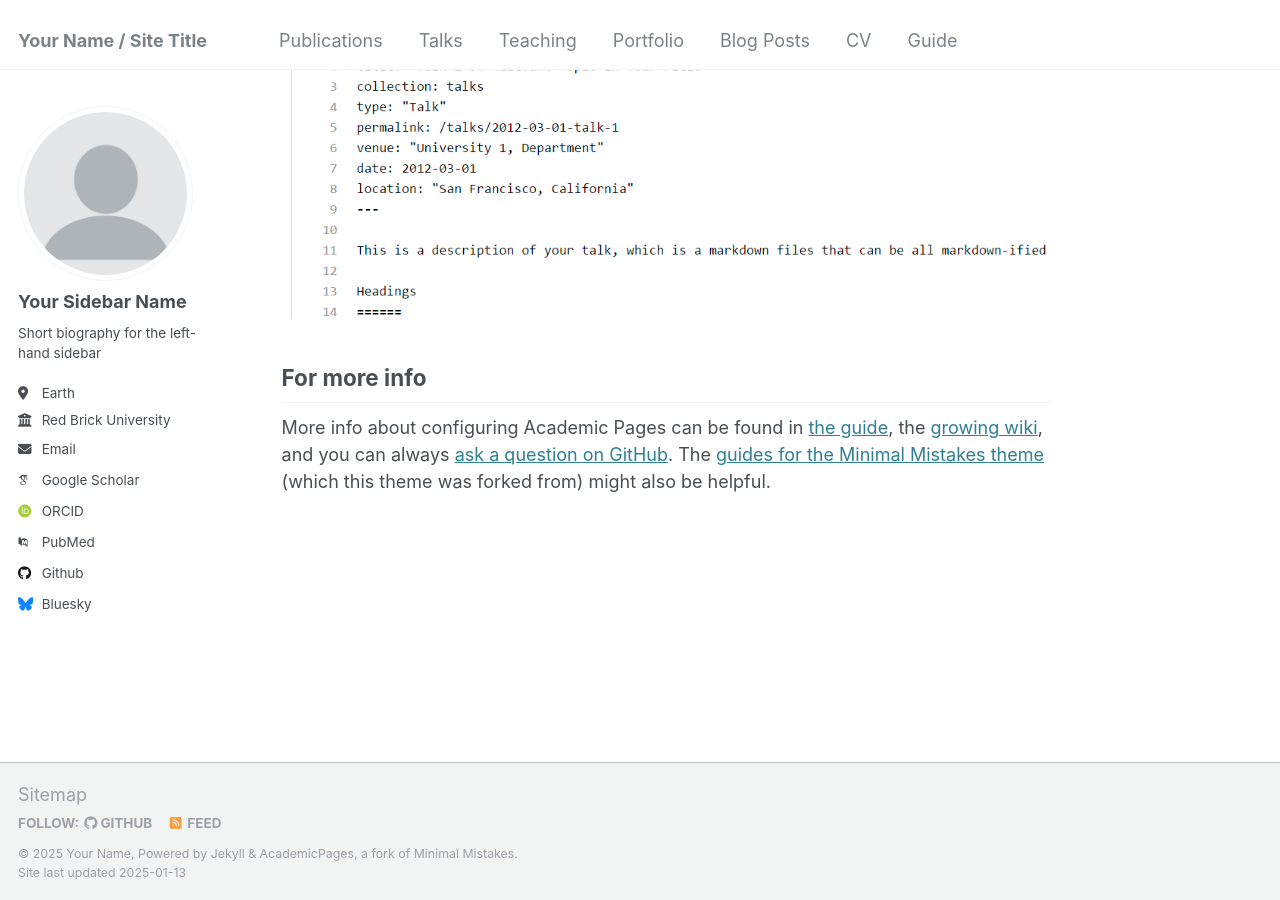
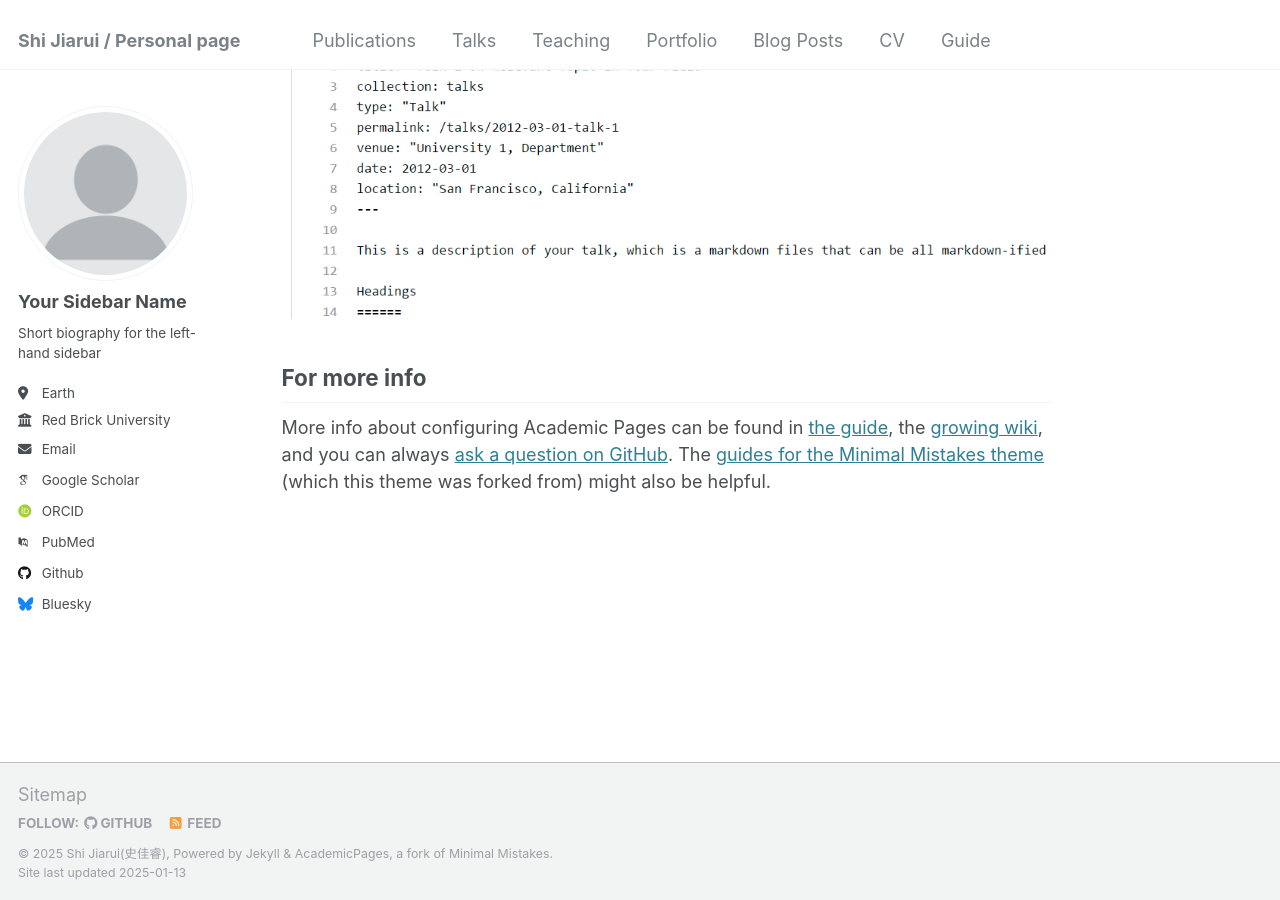
Before and after one commit to Shi-Jiarui/Shi-Jiarui.github.io, a Jekyll site: the page built from _pages/about.md, in a window 1280 px wide and 900 px high, scrolled down 2643 px. Built offline with Jekyll 4.4.1, drawn with Linux system fonts in a browser that asks for light colours; some web fonts are replaced.

Commit message:
Update _config.yml
first changes

```diff
--- a/_config.yml
+++ b/_config.yml
@@ -8,11 +8,11 @@
 
 # Basic Site Settings
 locale                   : "en-US"
-title                    : "Your Name / Site Title"
+title                    : "Shi Jiarui / Personal page"
 title_separator          : "-"
-name                     : &name "Your Name"
+name                     : &name "Shi Jiarui(史佳睿)"
 description              : &description "personal description"
-url                      : https://academicpages.github.io # the base hostname & protocol for your site e.g. "https://[your GitHub username].github.io"
+url                      : https://Shi-Jiarui.github.io # the base hostname & protocol for your site e.g. "https://[your GitHub username].github.io"
 baseurl                  : "" # the subpath of your site, e.g. "/blog"
 repository               : "academicpages/academicpages.github.io"
 
@@ -23,7 +23,7 @@
   # Biographic information
   avatar           : "profile.png"
   name             : "Your Sidebar Name"
-  pronouns         : # example: "she/her"
+  pronouns         : # example: "her"
   bio              : "Short biography for the left-hand sidebar"
   location         : "Earth"
   employer         : "Red Brick University"
```
